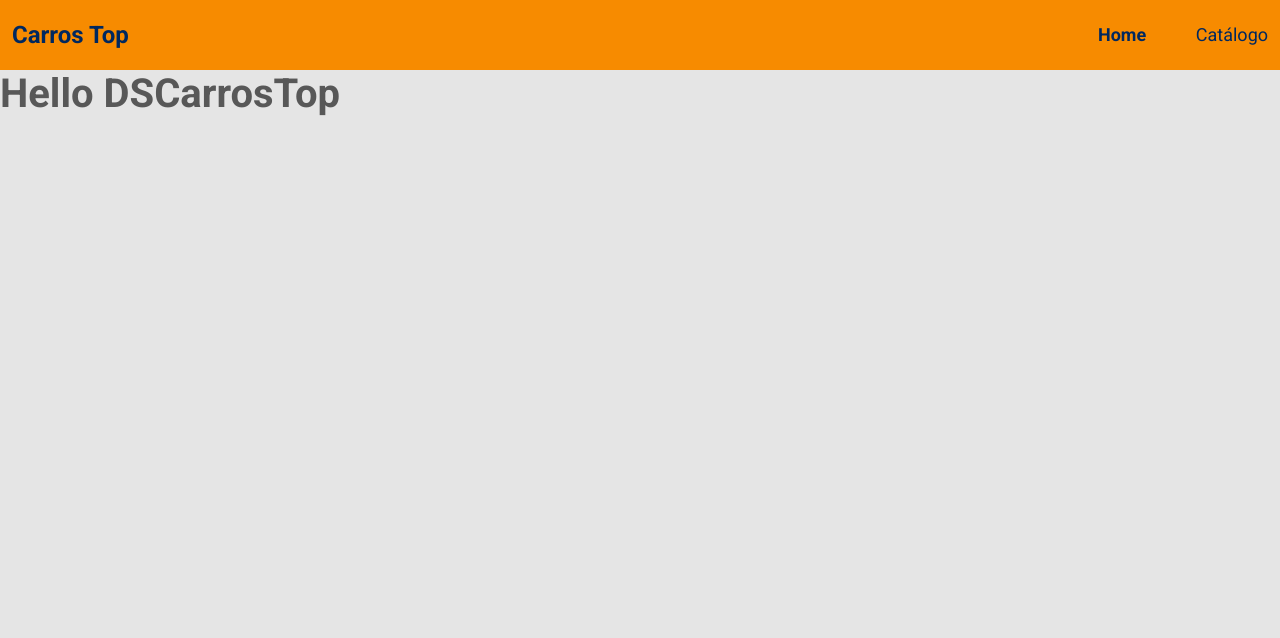
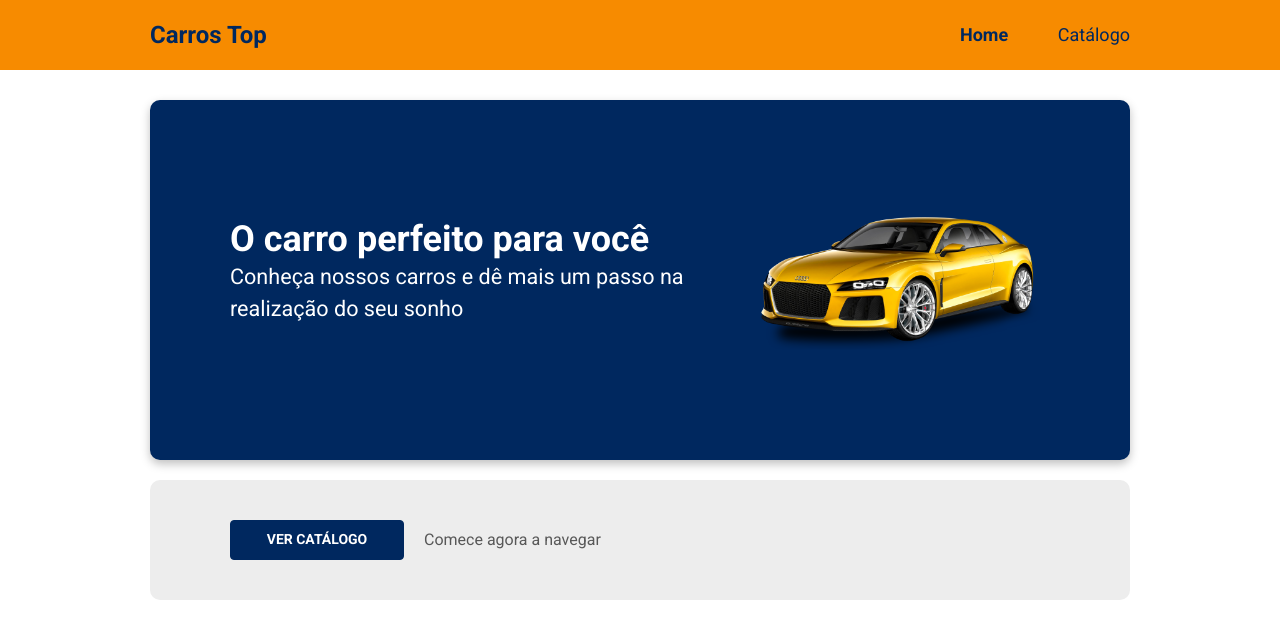
Before and after one commit to jonasmzsouza/ds-carros-top, a React (Create React App) app in the folder frontweb/: page / in a window 1280 px wide. Shown: the top 638 px of the page. Built offline with nearby package versions, Linux system fonts and the light colour scheme.

Commit message:
chore(frontweb): home styling

```diff
--- a/frontweb/src/App.css
+++ b/frontweb/src/App.css
@@ -13,3 +13,9 @@ a, a:hover {
   text-decoration: none;
   color: unset;
 }
+
+.base-card {
+  background: #EDEDED;
+  border-radius: 10px;
+  padding: 20px;
+}
--- a/frontweb/src/App.tsx
+++ b/frontweb/src/App.tsx
@@ -1,12 +1,12 @@
 import './assets/styles/custom.scss';
 import './App.css';
 import Navbar from 'components/Navbar';
+import Home from 'pages/Home';
 
 const App = () => {
   return (
     <>
-      <Navbar />
-      <h1>Hello DSCarrosTop</h1>
+      <Home />
     </>
   );
 };
--- a/frontweb/src/assets/styles/custom.scss
+++ b/frontweb/src/assets/styles/custom.scss
@@ -1,8 +1,9 @@
 $theme-colors: (
   'primary': #F78B00,
+  'secondary': #00285F,
 );
 
-$body-bg: #E5E5E5;
+$body-bg: #FFFFFF;
 $body-color: #585858;
 
 @import '~bootstrap/scss/bootstrap.scss';
--- a/frontweb/src/components/Navbar/styles.css
+++ b/frontweb/src/components/Navbar/styles.css
@@ -35,3 +35,9 @@
 .main-menu a.active {
   font-weight: 700;
 }
+
+@media (min-width: 1200px) {
+  .navbar .container-fluid {
+    padding: 0 150px;
+  }
+}
--- /dev/null
+++ b/frontweb/src/pages/Home/index.tsx
@@ -0,0 +1,38 @@
+import MainImg from 'assets/images/main-image.png';
+import Navbar from 'components/Navbar';
+
+import './styles.css';
+
+const Home = () => {
+  return (
+    <>
+      <Navbar />
+      <div className="home-container">
+        <div className="home-card">
+          <div className="home-content-container">
+            <div>
+              <h1>O carro perfeito para você</h1>
+              <p>
+                Conheça nossos carros e dê mais um passo na realização do seu
+                sonho
+              </p>
+            </div>
+          </div>
+          <div className="home-image-container">
+            <img src={MainImg} alt="Imagem home" />
+          </div>
+        </div>
+        <div className="base-card">
+          <div className="home-btn-container">
+            <button className="btn btn-secondary btn-icon">
+              <h6>VER CATÁLOGO</h6>
+            </button>
+            <p>Comece agora a navegar</p>
+          </div>
+        </div>
+      </div>
+    </>
+  );
+};
+
+export default Home;
--- /dev/null
+++ b/frontweb/src/pages/Home/styles.css
@@ -0,0 +1,156 @@
+.home-container {
+  padding: 20px;
+  font-size: 20px;
+  text-align: center;
+}
+
+.home-card {
+  display: flex;
+  flex-direction: column-reverse;
+  margin-bottom: 20px;
+  background: #00285F;
+  box-shadow: 0px 4px 10px rgba(0, 0, 0, 0.25);
+  border-radius: 10px;
+}
+
+.home-content-container {
+  display: flex;
+  flex-direction: column;
+  align-items: center;
+  justify-content: center;
+  padding: 0 10px 30px 10px;
+}
+
+.home-content-container h1 {
+  width: 260px;
+  font-size: 1em;
+  font-weight: 700;
+  color: #FFFFFF;
+}
+
+.home-content-container p {
+  width: 260px;
+  font-size: 0.6em;
+  font-weight: 400;
+  color: #FFFFFF;
+}
+
+.home-image-container {
+  padding: 10px 10px 0 10px;
+}
+
+.home-image-container img {
+  width: 340px;
+  max-width: 100%;
+  padding: 10px;
+  height: auto;
+}
+
+.home-btn-container {
+  height: 80px;
+  display: flex;
+  flex-direction: column;
+  justify-content: center;
+  align-items: center;
+}
+
+.home-btn-container button {
+  width: 174px;
+  height: 40px;
+}
+
+.home-btn-container h6 {
+  font-size: 14px;
+}
+
+.home-btn-container p {
+  margin: 0;
+  padding-top: 10px;
+  font-size: 16px;
+  color: #585858;
+}
+
+@media (min-width: 576px) {
+  .home-container {
+    font-size: 36px;
+  }
+
+  .home-content-container {
+    padding: 0 20px 70px 20px;
+  }
+
+  .home-content-container h1 {
+    width: 516px;
+  }
+
+  .home-content-container p {
+    width: 516px;
+  }
+
+  .home-image-container {
+    padding: 70px 20px 0 20px;
+  }
+
+  .home-btn-container {
+    flex-direction: row;
+    justify-content: flex-start;
+  }
+
+  .home-btn-container button {
+    margin-left: 20px;
+  }
+
+  .home-btn-container p {
+    padding-top: 0;
+    margin-left: 20px;
+  }
+
+}
+
+@media (min-width: 992px) {
+  .home-image-container img {
+    width: 455px;
+  }
+}
+
+@media (min-width: 1200px) {
+  .home-container {
+    text-align: left;
+    padding: 30px 150px;
+    height: 85vh;
+  }
+
+  .home-card {
+    flex-direction: row;
+    justify-content: space-between;
+    padding: calc((100vh - 630px) / 2) 80px;
+  }
+
+  .home-content-container  {
+    padding: 0;
+  }
+
+  .home-btn-container {
+    padding: 40px;
+  }
+
+  .home-image-container {
+    padding: 0;
+  }
+}
+
+@media (min-width: 1400px) {
+  .home-container {
+    font-size: 45px;
+    padding: 30px 150px;
+  }
+
+  .home-content-container h1 {
+    width: 600px;
+  }
+
+  .home-content-container p {
+    width: 600px;
+  }
+
+}
```
Also changed, not shown: frontweb/src/assets/images/main-image.png (added).
